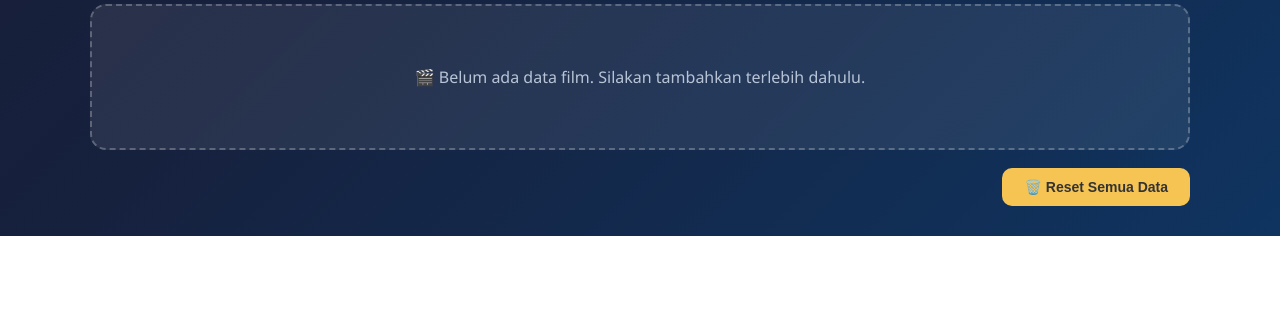
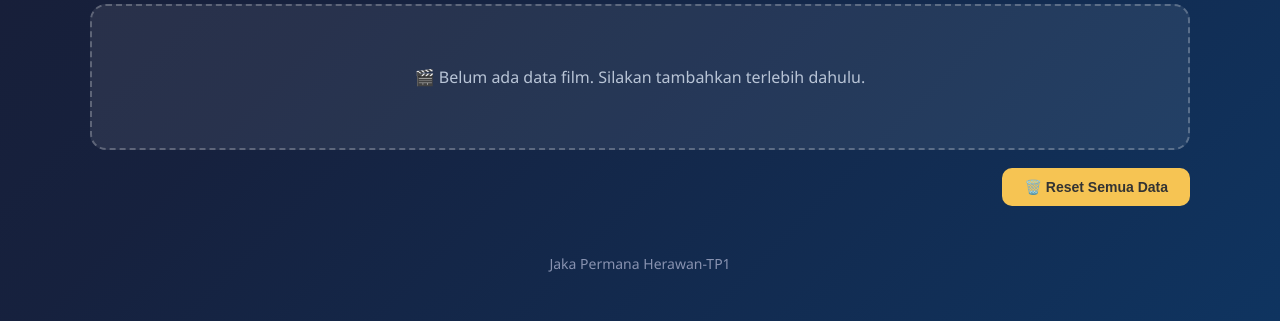
Before and after one commit to Jackhrwn/TP1DPBO2526C2, a PHP site: page / in a window 1280 px wide. Shown: the part 897-1218 px from the top of the page. Before the commit the page ends 1133 px from the top, so only its background shows below. Run offline with PHP 8.4, Linux system fonts and the light colour scheme.

Commit message:
PHP DONE

```diff
--- a/PHP/index.php
+++ b/PHP/index.php
@@ -67,8 +67,7 @@ function formatDurasi($menit) {
     return $menit . " menit";                // kembali ke format menit
 }
 
-// Fungsi cekGambarValid: memeriksa apakah path gambar berupa file lokal (BUKAN URL),
-// karena tugas mensyaratkan gambar disimpan di local (bukan disimpan sebagai url/url gambar online)
+// Fungsi cekGambarValid: memeriksa apakah path gambar berupa file lokal (BUKAN URL)
 function cekGambarValid($path) {
     if (!isset($path) || trim($path) === '') {       // kosong => tidak valid
         return false;
@@ -100,7 +99,7 @@ function tampilGambar($path, $maxW = 80, $maxH = 110) {
     return '<img src="' . htmlspecialchars($path) . '" width="' . $lebar . '" height="' . $tinggi . '" style="border-radius:6px;display:block;" alt="Poster">';
 }
 
-// Fungsi validasiAngka: memeriksa apakah input berupa angka (ERROR HANDLING)
+// Fungsi validasiAngka: memeriksa apakah input berupa angka
 // mengembalikan true jika angkanya valid, false jika berupa string
 function validasiAngka($nilai) {
     if (!isset($nilai) || $nilai === '' || !is_numeric($nilai) || $nilai < 0) {
@@ -133,10 +132,10 @@ if ($_SERVER['REQUEST_METHOD'] === 'POST') {
         $genreInput = !empty($_POST['genre']) ? array_map('trim', explode(',', $_POST['genre'])) : [];
         // simpan sementara input user agar form dapat terisi ulang jika ada error
         $_SESSION['form_backup'] = $_POST;
-        if (!cekIdValid($id)) {                    // jika id bukan angka mulai dari 1
+        if (!cekIdValid($id)) {                      // jika id bukan angka mulai dari 1
             setFlash("ID harus berupa angka mulai dari 1 (1, 2, 3, ...)!");  // pesan error validasi id
         } elseif (cekIdAda((int)$id)) {              // jika id sudah dipakai
-            setFlash("ID sudah digunakan!");          // tampilkan pesan error id
+            setFlash("ID sudah digunakan!");         // tampilkan pesan error id
         } elseif (!validasiAngka($_POST['harga']) || !validasiAngka($_POST['durasi'])) {   // jika harga/durasi bukan angka
             setFlash("Harga dan durasi harus berupa angka yang valid!");  // tampilkan pesan error
         } elseif (!validasiGenre($genreInput)) {     // jika ada genre yang diawali huruf kecil
@@ -153,8 +152,8 @@ if ($_SERVER['REQUEST_METHOD'] === 'POST') {
                 (int)$_POST['durasi'],     // isi durasi
                 trim($_POST['gambar'])     // isi path gambar lokal
             );
-            $_SESSION['daftar_film'][] = $film;   // simpan objek ke dalam session
-            unset($_SESSION['form_backup']);      // data berhasil, bersihkan cadangan form
+            $_SESSION['daftar_film'][] = $film;      // simpan objek ke dalam session
+            unset($_SESSION['form_backup']);         // data berhasil, bersihkan cadangan form
             setFlash("Data berhasil ditambahkan!");  // pesan sukses
         }
         // redirect agar saat halaman di-reload, pesan tidak muncul lagi dan data tidak terkirim ulang
@@ -260,7 +259,7 @@ if ($_SERVER['REQUEST_METHOD'] === 'POST') {
     }
     // jika aksinya reset (hapus semua data)
     elseif ($aksi === 'reset') {
-        $_SESSION['daftar_film'] = [];   // kosongkan seluruh data
+        $_SESSION['daftar_film'] = [];    // kosongkan seluruh data
         setFlash("Semua data dihapus!");  // pesan sukses
         // redirect agar saat halaman di-reload, pesan tidak muncul lagi
         header("Location: index.php");
@@ -559,12 +558,13 @@ if (isset($_GET['cari'])) {
             border-radius: 20px;
         }
         .reset-wrap { text-align: right; margin-top: 18px; }
+        .footer { text-align: center; margin-top: 30px; padding: 18px 15px; color: #8892b0; font-size: 14px; }
     </style>
 </head>
 <body>
     <div class="container">   <!-- pembungkus halaman utama -->
 
-    <!-- header halaman dengan judul menarik -->
+        <!-- header halaman -->
         <div class="header">
             <h1><span class="icon-film">🎬</span> MANAJEMEN DATA BIOSKOP</h1>
             <p>Kelola data film favoritmu dengan fitur: tambah, tampilkan, update, hapus, dan cari.</p>
@@ -639,8 +639,8 @@ if (isset($_GET['cari'])) {
                     <button type="submit" class="btn <?php echo $filmEdit ? 'btn-simpan' : 'btn-tambah'; ?>">
                         <?php echo $filmEdit ? '💾 Simpan Perubahan' : '🚀 Tambah Film'; ?>
                     </button>
-                <?php if ($filmEdit): ?>   <!-- saat mode edit, sediakan tombol keluar dari mode mengedit -->
-                    <!-- link keluar mode edit (tanpa menyimpan perubahan) -->
+                    <?php if ($filmEdit): ?>   <!-- saat mode edit, ada tombol keluar dari mode mengedit -->
+                        <!-- link keluar mode edit -->
                         <a href="index.php" class="btn btn-batal">❌ Batal / Keluar dari Mode Edit</a>
                     <?php endif; ?>
                 </form>
@@ -706,5 +706,9 @@ if (isset($_GET['cari'])) {
             </form>
         </div>
     </div>
+
+    <footer class="footer">
+        Jaka Permana Herawan-TP1
+    </footer>
 </body>
 </html>
```
Lines whose indentation alone changed are shown as unchanged.
